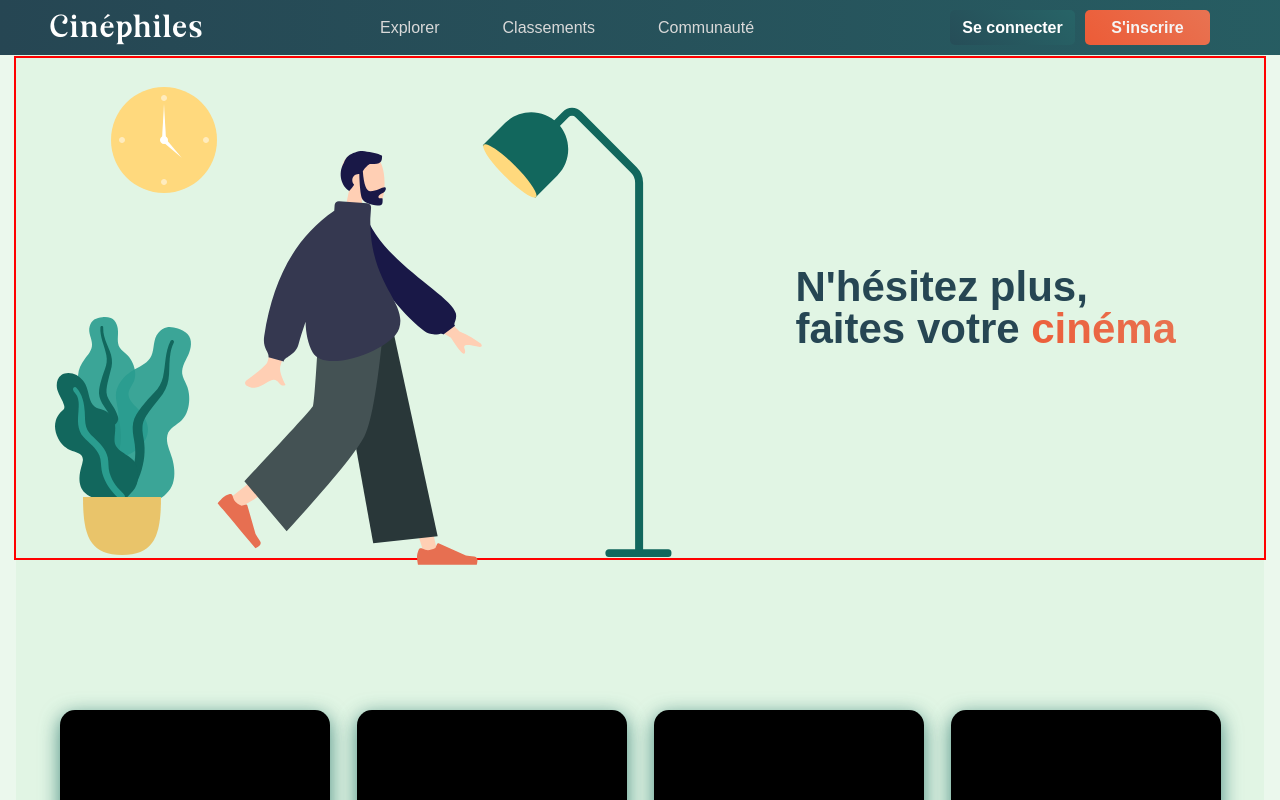
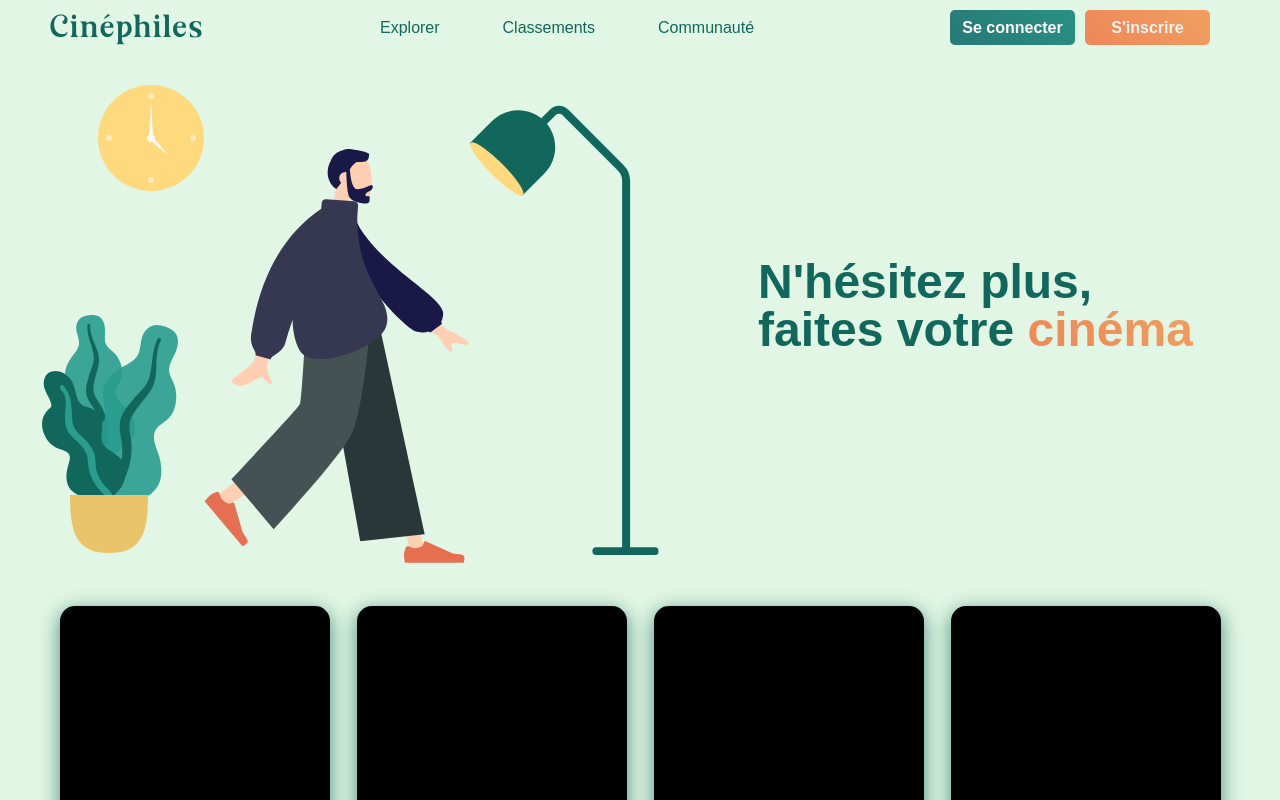
Before and after one commit to yvpierre/Cinephile, a Vue app: page / in a window 1280 px wide. Shown: the top 800 px of the page. Built offline with nearby package versions, Linux system fonts and the light colour scheme; a web font is replaced by a local one.

Commit message:
home page finshed

```diff
--- a/package.json
+++ b/package.json
@@ -9,6 +9,7 @@
     "lint": "eslint . --ext .vue,.js,.jsx,.cjs,.mjs,.ts,.tsx,.cts,.mts --fix --ignore-path .gitignore"
   },
   "dependencies": {
+    "gsap": "^3.10.4",
     "jquery": "^3.6.0",
     "vue": "^3.2.33",
     "vue-router": "^4.0.14"
--- a/src/App.vue
+++ b/src/App.vue
@@ -32,7 +32,6 @@ body {
   display: flex;
   flex-direction: row;
   flex-wrap: wrap;
-  margin-top: 100px;
   padding: 40px 30px;
   justify-content: space-around;
 }
--- a/src/assets/base.css
+++ b/src/assets/base.css
@@ -11,6 +11,6 @@ body {
   align-items: flex-start;
   justify-content: center;
   font-family: 'Plus Jakarta Sans', Arial, sans-serif;
-  background-color: rgba(216, 243, 220, 0.5);
+  background-color: #E1F6E4;
   scroll-behavior: smooth;
 }
--- a/src/components/HeroComponent.vue
+++ b/src/components/HeroComponent.vue
@@ -58,16 +58,15 @@ export default {
   align-items: center;
   justify-content: space-around;
   margin-top: 40px;
-  border: 2px solid red;
   width: 100%;
   height: 500px;
 }
 
 .main--title {
   margin-right: 30px;
-  color: #264653;
-  font-size: 42px;
-  max-width: 400px;
+  color: #12675D;
+  font-size: 48px;
+  max-width: 450px;
   font-weight: 600;
   line-height: 1;
 }
@@ -81,6 +80,27 @@ export default {
   background-clip: text;
   -webkit-background-clip: text;
   color: transparent;
+  position: relative;
+  text-decoration-thickness: 15px;
 }
 
+.anim--title:after {
+  content: '';
+  position: absolute;
+  width: 100%;
+  transform: scaleX(0);
+  height: 10px;
+  bottom: 0;
+  left: 0;
+  background: linear-gradient(45deg, #ee542e, #e87352, #ef8e5b, #f0af64);
+  transform-origin: bottom right;
+  transition: transform 0.25s ease-out;
+}
+
+.anim--title:hover:after {
+  transform: scaleX(1);
+  transform-origin: bottom left;
+}
+
+
 </style>
--- a/src/components/NavbarComponent.vue
+++ b/src/components/NavbarComponent.vue
@@ -21,19 +21,20 @@
 <style>
 
 .navbar {
-  position: absolute;
+  position: fixed;
   display: flex;
   flex-direction: row;
+  top: 0;
   width: 100%;
   height: 55px;
-  top: 0;
   justify-content: space-between;
   align-items: center;
-  color: white;
+  z-index: 9999;
 
-  background: linear-gradient(90deg, #264653, #276467, #28807a, #2A9D8F);
+  background: transparent;
   background-size: 400% 400%;
   animation: gradient 5s ease infinite;
+  transition: 2000ms ease-in-out;
 }
 
 @keyframes gradient {
@@ -48,6 +49,10 @@
   }
 }
 
+.navbar--title, .navbar--options {
+  color: #12675D;
+}
+
 .navbar--title {
   height: 100%;
   display: flex;
@@ -59,6 +64,7 @@
   font-size: 32px;
 }
 
+
 .navbar--options {
   display: flex;
   align-items: center;
@@ -66,7 +72,6 @@
   width: 100%;
   max-width: 500px;
   justify-content: space-evenly;
-  color: #d9d9d9;
   font-size: 16px;
 }
 
@@ -105,6 +110,7 @@
   height: 100%;
   align-items: center;
   justify-content: center;
+  color: white;
 
 }
 
--- a/src/main.ts
+++ b/src/main.ts
@@ -1,6 +1,15 @@
 import { createApp } from "vue";
 import App from "./App.vue";
 import router from "./router";
+// @ts-ignore
+import $ from "jquery";
+// @ts-ignore
+import { gsap } from "gsap";
+// @ts-ignore
+import { ScrollTrigger } from "gsap/ScrollTrigger";
+
+gsap.registerPlugin(ScrollTrigger);
+
 
 const app = createApp(App);
 
@@ -66,41 +75,18 @@ function toggleDisplay(c:Card){
     }
 }
 
-
-
-/*
-for(let c:number = 0; c < cards.length(); c++) {
-  console.log(c)
-  let cardState = false;
-  cards[c].addEventListener("click", function () {
-    if (cards[c].classList.contains("active")) {
-      cards[c].classList.remove("active")
+window.addEventListener("scroll", function(e) {
+    if(window.scrollY <= 25){
+        $('.navbar').css('background', 'transparent');
+        $('.navbar--title').css('color', '#12675D');
+        $('.navbar--options').css('color', '#12675D');
+        $('.navbar--choice:hover').css('color', '#12675D !important');
+        $('.navbar--choice:after').css('color', '#12675D !important');
+    }else {
+        $('.navbar').css('background', 'linear-gradient(90deg, #264653, #276467, #28807a, #2A9D8F)');
+        $('.navbar--title').css('color', 'white');
+        $('.navbar--options').css('color', 'white');
+        $('.navbar--choice:hover').css('color', '#white !important');
+        $('.navbar--choice:after').css('color', '#white !important');
     }
-  })
-  if(cardState){
-    cards[c].classList.add("active")
-    cardState = false
-  }else {
-    cards[c].classList.remove("active")
-    cardState = true
-
-  }
-
-    toggleDisplay(cardState, cards[c], shortDesc[c], longDesc[c]);
-}
-
-
-function toggleDisplay(state:boolean, c:HTMLElement, short:HTMLElement, long:HTMLElement) {
-    if (c.classList.contains("active")) {
-      short.style.setProperty("display", "flex");
-      long.style.setProperty("display", "none");
-      c.style.setProperty("justify-content", "flex-end");
-      c.classList.remove("active")
-    } else {
-      short.style.setProperty("display", "none");
-      long.style.setProperty("display", "block");
-      c.style.setProperty("justify-content", "flex-start");
-    }
-}
-
- */
+})
```
Also changed, not shown: 1 other file (tests, documents, lock files or other folders).
